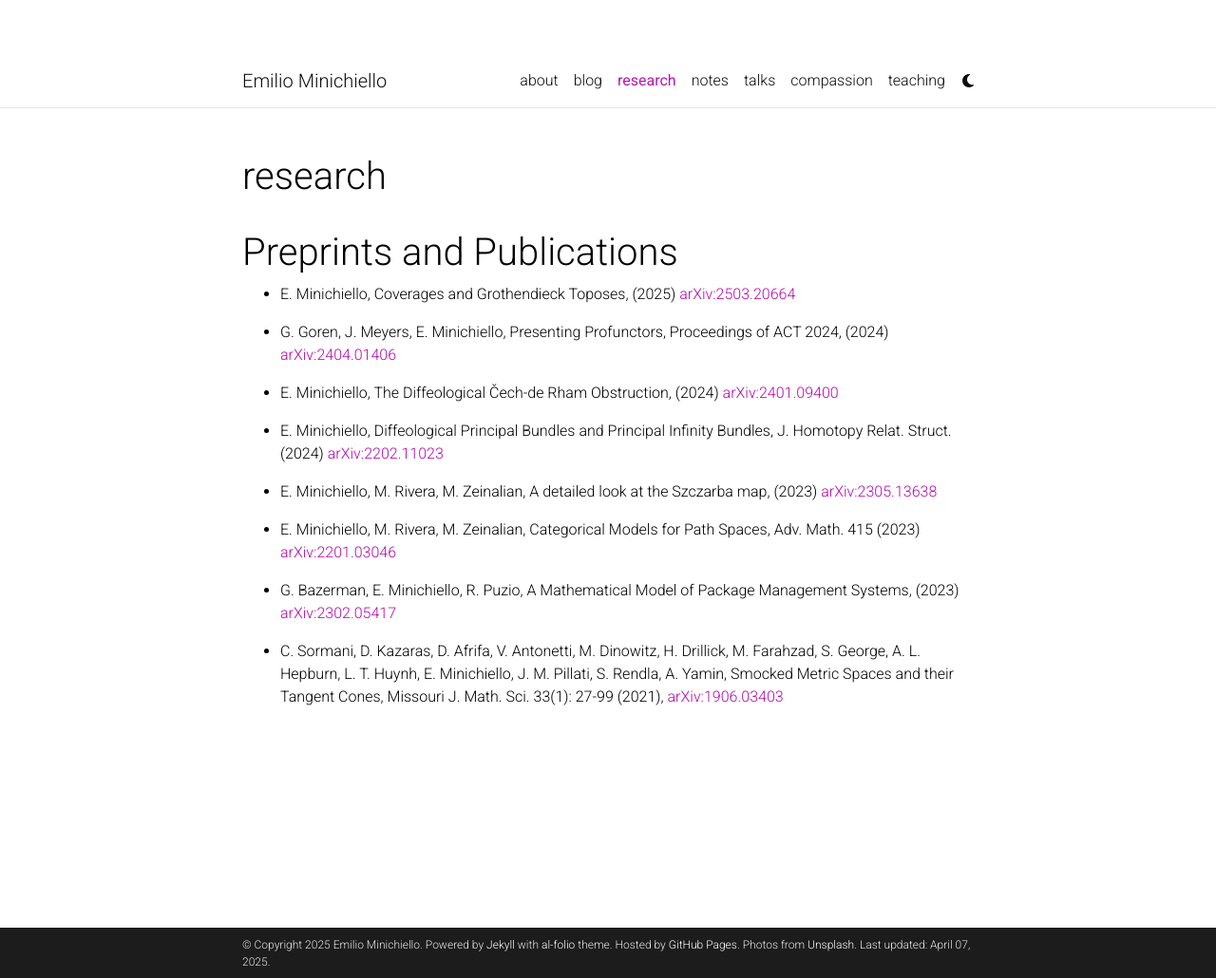
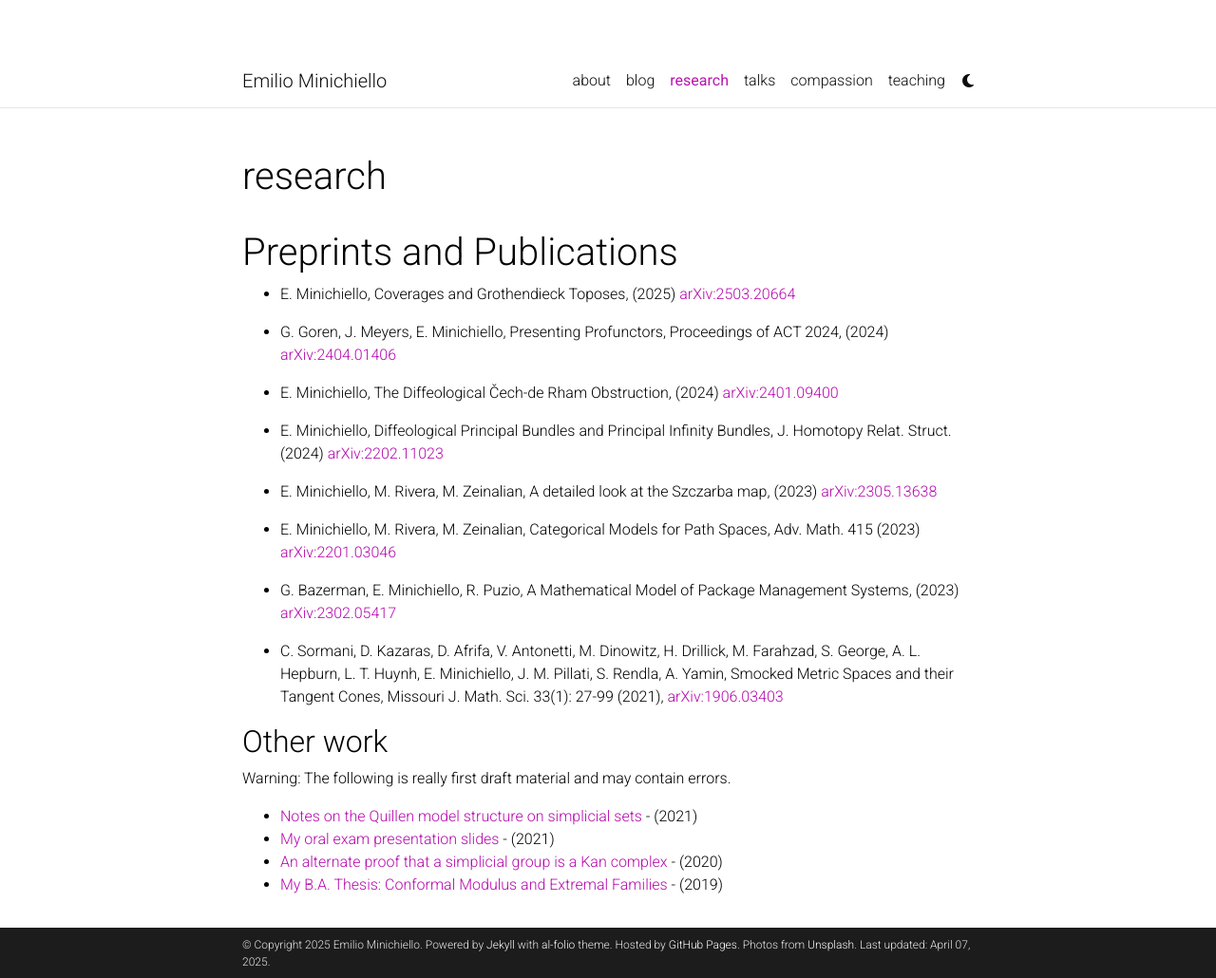
Before and after one commit to eminichiello67/eminichiello67.github.io, a Jekyll site: the page built from _pages/research.md, in a window 1280 px wide and 1030 px high. Shown: the whole window at 95% size. Built offline with Jekyll 4.4.1, drawn with Linux system fonts in a browser that asks for light colours; full-size pictures stand in for the smaller copies a plugin makes; comment, search, counter and statistics services are not loaded; a style sheet for code colours, icons or effects is not loaded.

Commit message:
added notes part to research page

```diff
--- a/_pages/research.md
+++ b/_pages/research.md
@@ -25,3 +25,12 @@
 Management Systems, (2023) [arXiv:2302.05417](https://arxiv.org/abs/2302.05417)
 
 * C. Sormani, D. Kazaras, D. Afrifa, V. Antonetti, M. Dinowitz, H. Drillick, M. Farahzad, S. George, A. L. Hepburn, L. T. Huynh, E. Minichiello, J. M. Pillati, S. Rendla, A. Yamin, Smocked Metric Spaces and their Tangent Cones, Missouri J. Math. Sci. 33(1): 27-99 (2021), [arXiv:1906.03403](https://arxiv.org/abs/1906.03403)
+
+## Other work
+
+Warning: The following is really first draft material and may contain errors.
+
+* [Notes on the Quillen model structure on simplicial sets](https://drive.google.com/file/d/1gfixen941y64URgFulQc_mAi-rpLSvS4/view) - (2021)
+* [My oral exam presentation slides](https://drive.google.com/file/d/1kWf42MRZoT70t3P5bGJkn_OGTbfY_AdM/view) - (2021)
+* [An alternate proof that a simplicial group is a Kan complex](https://drive.google.com/file/d/1VG5DeCVk9kOQoleOC2xyrQ5NH5ZDSp6K/view?usp=sharing) - (2020)
+* [My B.A. Thesis: Conformal Modulus and Extremal Families](https://drive.google.com/file/d/1QWl2AN-c6jZMd7PklYVPxo6BG1OkHF8u/view?usp=sharing) - (2019)
```
Also changed, not shown: other parts of _pages/research.md (+1 -1 lines), _pages/notes.md (deleted, +0 -15 lines).
